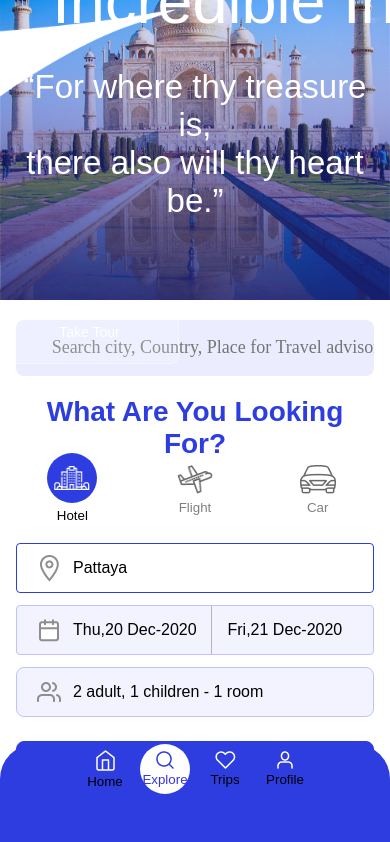
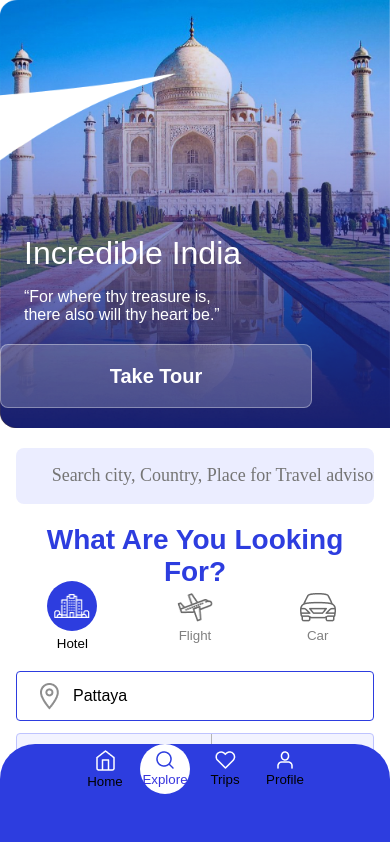
Before and after one commit to paicit0/hotel-front, a Next.js app: page / in a window 390 px wide. Shown: the top 842 px of the page. Built offline with nearby package versions, Linux system fonts and the light colour scheme.

Commit message:
feat: styles and mobile fixes

```diff
--- a/src/pages/index.tsx
+++ b/src/pages/index.tsx
@@ -249,7 +249,9 @@ export default function Home() {
               Amenities
             </div>
             <img src="amenities.png" width={312} height={63} />
-            <div>0,000/night</div>
+            <div style={{ color: "#2D3DDF", fontWeight: "600" }}>
+              1,000/night
+            </div>
           </div>
 
           <button className={styles.bookNowButton}>
@@ -261,7 +263,7 @@ export default function Home() {
       <div className={styles.imgContainer}>
         <div className={styles.mainImage}></div>
         <img
-          style={{ position: "absolute", top: 149.47, left: 436.56 }}
+          className={styles.plane}
           src="plane.png"
           width={71.26}
           height={64.03}
@@ -274,31 +276,16 @@ export default function Home() {
         />
 
         <div className={styles.takeTourTextContainer}>
-          <div
-            style={{
-              width: "492px",
-              height: "95px",
-              fontSize: "63px",
-              color: "#FFFFFF",
-              marginBottom: "8px",
-            }}
-          >
-            Incredible India
-          </div>
-          <div
-            style={{
-              fontSize: "33px",
-              color: "#FFFFFF",
-            }}
-          >
+          <div className={styles.increText}>Incredible India</div>
+          <div className={styles.belowIncreText}>
             “For where thy treasure is, <br />
             there also will thy heart be.”
           </div>
         </div>
 
-        {/* <button className={styles.takeTourButtonContainer}> */}
-        <div className={styles.takeTourButton}>Take Tour</div>
-        {/* </button> */}
+        <button className={styles.takeTourButtonContainer}>
+          <div className={styles.takeTourButton}>Take Tour</div>
+        </button>
       </div>
     </div>
   );
--- a/src/styles/index.module.css
+++ b/src/styles/index.module.css
@@ -27,10 +27,10 @@
     margin-bottom: 30px;
   }
 
-  .lookingForText{
+  .lookingForText {
     font-size: 38px;
     font-weight: 600;
-    color: #2D3DDF;
+    color: #2d3ddf;
     align-self: flex-start;
     width: 505px;
     height: 57px;
@@ -247,10 +247,29 @@
     background-image: url("/gradient.png"), url("/explore_india.png");
   }
 
+  .plane {
+    position: absolute;
+    top: 149.47px;
+    left: 436.56px;
+  }
+
   .takeTourTextContainer {
     position: absolute;
     top: 650px;
     left: 70px;
+  }
+
+  .increText {
+    width: 492px;
+    height: 95px;
+    font-size: 63px;
+    color: #ffffff;
+    margin-bottom: 8px;
+  }
+
+  .belowIncreText {
+    font-size: 33px;
+    color: #ffffff;
   }
 
   .takeTourButtonContainer {
@@ -310,11 +329,11 @@
     max-width: 400px;
     margin-bottom: 20px;
   }
-    .lookingForText{
-      text-align: center;
+  .lookingForText {
+    text-align: center;
     font-size: 28px;
     font-weight: 600;
-    color: #2D3DDF;
+    color: #2d3ddf;
     align-self: flex-start;
     width: 100%;
     height: 57px;
@@ -529,7 +548,7 @@
 
   .imgContainer {
     width: 100%;
-    height: 300px;
+    height: 428px;
     position: relative;
     background-size: cover;
     background-position: center;
@@ -545,36 +564,51 @@
     background-position: center;
   }
 
+  .plane {
+    display: none;
+  }
+
   .takeTourTextContainer {
     position: absolute;
     bottom: 80px;
-    left: 20px;
-    right: 20px;
     color: white;
-    text-align: center;
+    margin-left: 24px;
+  }
+
+  .increText {
+    font-size: 32px;
+    color: #ffffff;
+    margin-bottom: 16px;
+  }
+
+  .belowIncreText {
+    font-size: 16px;
+    color: #ffffff;
+    margin-bottom: 24px;
   }
 
   .takeTourButtonContainer {
+    position: absolute;
     width: 100%;
     display: flex;
-    justify-content: center;
-    position: absolute;
     bottom: 20px;
-    left: 0;
+    left: 48;
+    background: transparent;
+    border: none;
   }
 
   .takeTourButton {
     display: flex;
     justify-content: center;
     align-items: center;
-    width: 179px;
+    width: 80%;
     height: 64px;
     border: 1px solid rgba(255, 255, 255, 0.35);
     border-radius: 8px;
     background: rgba(255, 255, 255, 0.2);
     color: white;
-    font-size: 14px;
-    cursor: pointer;
+    font-size: 20px;
+    font-weight: 600;
   }
 
   .hidden-mobile {
```
